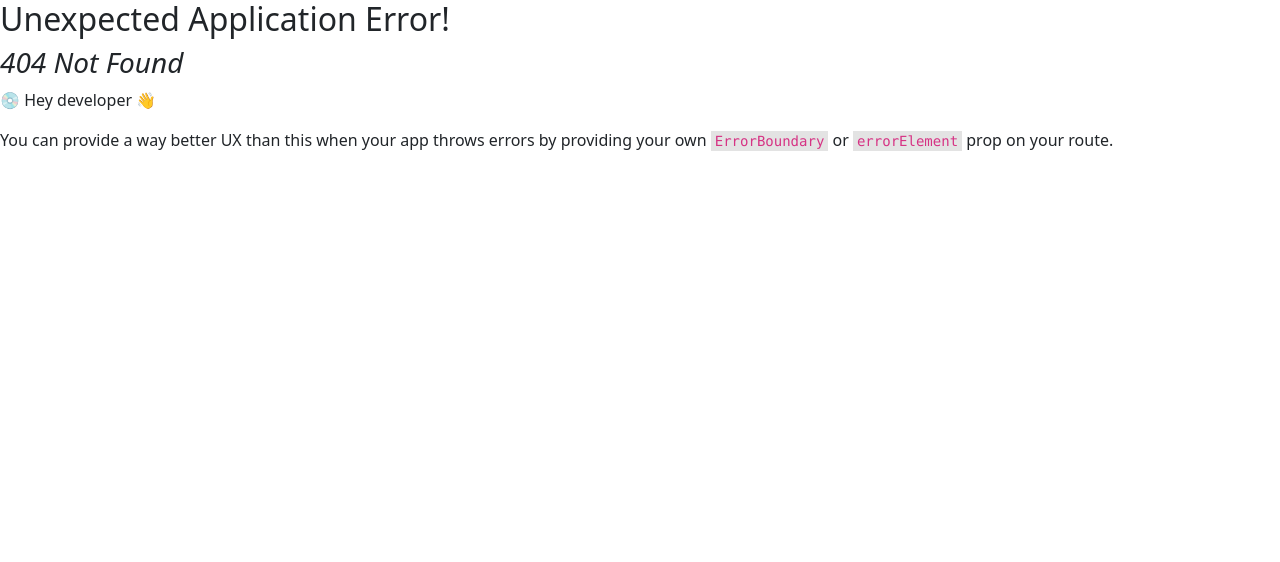
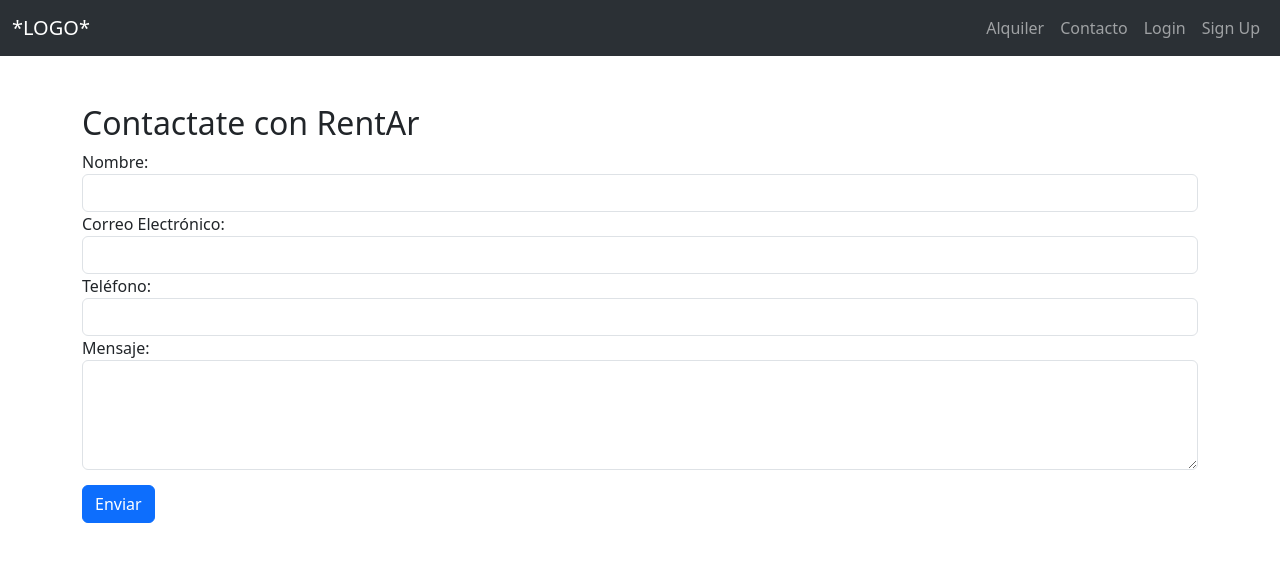
Before and after one commit to rossifrancisco/TPI_Laboratorio_3, a React (Vite) app: page /Contact in a window 1280 px wide. Before the commit this address had no page. Shown: the top 562 px of the page. Built offline with nearby package versions, Linux system fonts and the light colour scheme.

Commit message:
Login y signUp con auth, emailjs y sweetAlert
Co-Authored-By: rossifrancisco <141878723+rossifrancisco@users.noreply.github.com>
Co-Authored-By: Nicolás García <104448339+nicolasgarcia1@users.noreply.github.com>
Co-Authored-By: Facundo Solari <142059296+facundosolari@users.noreply.github.com>

```diff
--- a/package.json
+++ b/package.json
@@ -11,11 +11,13 @@
   },
   "dependencies": {
     "bootstrap": "^5.3.3",
+    "emailjs-com": "^3.2.0",
     "react": "^18.3.1",
     "react-bootstrap": "^2.10.5",
     "react-dom": "^18.3.1",
     "react-hot-toast": "^2.4.1",
-    "react-router-dom": "^6.27.0"
+    "react-router-dom": "^6.27.0",
+    "sweetalert2": "^11.14.4"
   },
   "devDependencies": {
     "@eslint/js": "^9.8.0",
--- a/src/App.jsx
+++ b/src/App.jsx
@@ -3,7 +3,9 @@ import Home from './components/Home/Home';
 import Login from './components/login/Login';
 import SignUp from './components/signup/SignUp'
 import Rent from './components/rent/Rent';
-
+import CreateProperty from './components/property/CreateProperty';
+import Private from './components/routes/Private';
+import Contact from './components/contact/Contact';
 
 function App() {
   const router = createBrowserRouter([
@@ -11,6 +13,15 @@ function App() {
     { path: '/Login', element: <Login /> },
     { path: '/SignUp', element: <SignUp /> },
     { path: '/Rent', element: <Rent /> },
+    { path: '/Contact', element: <Contact />},
+    {
+      path: "/CreateProperty",
+      element: (
+        <Private>
+          <CreateProperty />
+        </Private>
+      ),
+    },
 
   ]);
 
--- a/src/components/Home/Home.jsx
+++ b/src/components/Home/Home.jsx
@@ -3,10 +3,9 @@ import Navbar from '../navbarDefault/NavbarDefault';
 import Footer from '../footer/Footer'
 import { useNavigate } from 'react-router-dom'
 
-
 const Home = () => {
     const imageHero = 'https://images.pexels.com/photos/323705/pexels-photo-323705.jpeg?auto=compress&cs=tinysrgb&w=1260&h=750&dpr=1'
-
+    const imageRent = 'public/images/pexels-pixasquare-1115804.jpg'
     const navigate = useNavigate()
 
     return (
@@ -19,18 +18,19 @@ const Home = () => {
                     <div style={{ display: 'flex', justifyContent: 'center', marginTop: '20px' }}>
                         <button style={{ marginRight: '10px' }} onClick={() => navigate('/Rent')}>Quiero alquilar</button>
                         <button style={{ marginRight: '10px' }} onClick={() => navigate('/Rent')}>Quiero buscar</button>
-                        <button>Quiero publicar</button>
+                        <button style={{ marginRight: '10px' }} onClick={() => navigate('/CreateProperty')}>Quiero publicar</button>
                     </div>
                 </div>
             </div>
 
             <div className="d-flex" style={{ height: '100vh', backgroundColor: '#f0f0f0' }}>
                 <div style={{ flex: 1 }}>
-                    <Image src="/imagen.png" fluid style={{ height: '100%', objectFit: 'cover' }} />
+                    <Image src={imageRent} fluid style={{ height: '100%', objectFit: 'cover' }} />
                 </div>
                 <div style={{ flex: 1, padding: '50px', display: 'flex', alignItems: 'center', justifyContent: 'center' }}>
                     <div>
-                        <h2>En Inmobiliarias RentAR</h2>
+
+                        <h2>En RentAR</h2>
                         <p>
                             Estamos dedicados a ayudarte a encontrar el hogar de tus sueños o a vender tu propiedad de manera rápida y eficiente.
                             Nuestro portal te ofrece una experiencia fácil, segura y personalizada, permitiéndote acceder a una amplia variedad
--- /dev/null
+++ b/src/components/contact/Contact.jsx
@@ -0,0 +1,115 @@
+import React, { useState } from 'react';
+import emailjs from 'emailjs-com';
+import NavbarDefault from '../navbarDefault/NavbarDefault';
+import Swal from 'sweetalert2';
+
+const Contact = () => {
+    const [formData, setFormData] = useState({
+        name: '',
+        email: '',
+        phone: '',
+        message: '',
+    });
+
+    const handleNameChange = (e) => {
+        setFormData({ ...formData, name: e.target.value });
+    };
+
+    const handleEmailChange = (e) => {
+        setFormData({ ...formData, email: e.target.value });
+    };
+
+    const handlePhoneChange = (e) => {
+        setFormData({ ...formData, phone: e.target.value });
+    };
+
+    const handleMessageChange = (e) => {
+        setFormData({ ...formData, message: e.target.value });
+    };
+
+    const handleSubmit = (e) => {
+        e.preventDefault();
+        emailjs.send('service_75fqpfv', 'template_h83k6a8', formData, 'Ip1GEDcOAbIIhVBwo')
+            .then((response) => {
+                Swal.fire({
+                    title: '¡Éxito!',
+                    text: 'Email enviado con éxito!',
+                    icon: 'success',
+                    confirmButtonText: 'Aceptar'
+                });
+
+                setFormData({ name: '', email: '', phone: '', message: '' });
+            })
+            .catch((error) => {
+                Swal.fire({
+                    title: 'Error',
+                    text: `Error al enviar el email: ${error.text}`,
+                    icon: 'error',
+                    confirmButtonText: 'Aceptar'
+                });
+            });
+    };
+
+  return (
+    <>
+        <NavbarDefault />
+        <div className="container mt-5">
+            <h2>Contactate con RentAr</h2>
+            <form onSubmit={handleSubmit}>
+                <div className="form-group">
+                    <label htmlFor="name">Nombre:</label>
+                    <input
+                        type="text"
+                        className="form-control"
+                        id="name"
+                        name="name"
+                        value={formData.name}
+                        onChange={handleNameChange}
+                        required
+                    />
+                </div>
+                <div className="form-group">
+                    <label htmlFor="email">Correo Electrónico:</label>
+                    <input
+                        type="email"
+                        className="form-control"
+                        id="email"
+                        name="email"
+                        value={formData.email}
+                        onChange={handleEmailChange}
+                        required
+                    />
+                </div>
+                <div className="form-group">
+                    <label htmlFor="phone">Teléfono:</label>
+                    <input
+                        type="tel"
+                        className="form-control"
+                        id="phone"
+                        name="phone"
+                        value={formData.phone}
+                        onChange={handlePhoneChange}
+                        required
+                    />
+                </div>
+                <div className="form-group">
+                    <label htmlFor="message">Mensaje:</label>
+                    <textarea
+                        className="form-control"
+                        id="message"
+                        name="message"
+                        rows="4"
+                        value={formData.message}
+                        onChange={handleMessageChange}
+                        required
+                    />
+                </div>
+                <button type="submit" className="btn btn-primary" style={{ marginTop: 15 }}>Enviar</button>
+            </form>
+        </div>
+    </>
+  );
+};
+
+
+export default Contact;
--- a/src/components/login/Login.jsx
+++ b/src/components/login/Login.jsx
@@ -4,9 +4,10 @@ import Navbar from '../navbarDefault/NavbarDefault';
 import Footer from '../footer/Footer'
 import './Login.css'
 import { useAuthContext } from "../../context/AuthContext";
+import { Button } from "react-bootstrap";
 
 const Login = () => {
-    const { login, error, auth } = useAuthContext();
+    const { login, error, auth, logout } = useAuthContext();
     const navigate = useNavigate();
     const [username, setUsername] = useState("");
     const [password, setPassword] = useState("");
@@ -27,6 +28,13 @@ const Login = () => {
         <>
             <Navbar />
             <div className="login-container">
+                {auth.loggedIn ? (
+                    <div>
+                        <h4>Estás logueado como: {auth.firstName} {auth.lastName}</h4>
+                        <Button onClick={logout}>Cerrar sesión</Button>
+                    </div>
+                ) : (
+                    <>
                         <h1 style={{ textAlign: "center", margin: "50px" }}>
                             Ingrese su cuenta
                         </h1>
@@ -52,11 +60,19 @@ const Login = () => {
                                 {error.password && <p className="error">{error.password}</p>}
                             </label>
                             <button type="submit">Ingresar</button>
+                            <button
+                                style={{ backgroundColor: '#1c55a7'}}
+                                onClick={() => navigate('/SignUp')}
+                            >
+                                ¿No tienes una cuenta? Registrate
+                            </button>
                         </form>
+                    </>
+                )}
             </div>
             <Footer />
         </>
-    )
+    );
 }
 
 export default Login;
--- a/src/components/navbarDefault/NavbarDefault.jsx
+++ b/src/components/navbarDefault/NavbarDefault.jsx
@@ -1,7 +1,10 @@
 //import { Navbar } from "react-bootstrap";
 import 'bootstrap/dist/js/bootstrap.bundle.min.js';
+import { AuthContext } from '../../context/AuthContext';
+import { useContext } from 'react';
 
 const NavbarDefault = () => {
+    const { auth } = useContext(AuthContext);
 
     return (
         <nav className="navbar navbar-expand-lg bg-body-tertiary" data-bs-theme="dark">
@@ -12,10 +15,16 @@ const NavbarDefault = () => {
                 </button>
                 <div className="collapse navbar-collapse" id="navbarNavAltMarkup">
                     <div className="navbar-nav ms-auto">
-                        <a className="nav-link" href="/rent">ALQUILER</a>
-                        <a className="nav-link" href="#">CONTACTO</a>
-                        <a className="nav-link" href="/Login">LOGIN</a>
-                        <a className="nav-link" href="/SignUp">SIGN UP</a>
+                        <a className="nav-link" href="/rent">Alquiler</a>
+                        <a className="nav-link" href="/Contact">Contacto</a>
+                        <a className="nav-link" href="/Login">Login</a>
+                        <a className="nav-link" href="/SignUp">Sign Up</a>
+                        {
+                            auth.loggedIn && (
+                                <a className="nav-link" href="/CreateProperty">Subir Inmueble</a>
+                            )
+
+                        }
                     </div>
                 </div>
             </div>
--- /dev/null
+++ b/src/components/property/CreateProperty.jsx
@@ -0,0 +1,10 @@
+
+
+const CreateProperty = () => {
+
+    return (
+        <h1>Hola</h1>
+    )
+}
+
+export default CreateProperty;
--- /dev/null
+++ b/src/components/routes/Private.jsx
@@ -0,0 +1,14 @@
+import { Navigate } from "react-router-dom";
+import { useAuthContext } from "../../context/AuthContext";
+
+const Private = ({ children }) => {
+  const { auth } = useAuthContext();
+
+  if (!auth.loggedIn) {
+    return <Navigate to="/Login" replace />;
+  }
+
+  return children;
+};
+
+export default Private;
--- a/src/components/signup/SignUp.jsx
+++ b/src/components/signup/SignUp.jsx
@@ -5,9 +5,11 @@ import Footer from '../footer/Footer'
 import './SignUp.css';
 import { useAuthContext } from "../../context/AuthContext";
 import { useNavigate } from "react-router-dom";
+import Swal from "sweetalert2";
+import { Button } from "react-bootstrap";
 
 const SignUp = () => {
-    const {register} = useAuthContext();
+    const {register, auth, logout} = useAuthContext();
     const navigate = useNavigate();
     const [firstName, setFirstName] = useState('');
     const [lastName, setLastName] = useState('');
@@ -30,26 +32,48 @@ const SignUp = () => {
         const success = register(newUser);
 
         if (success) {
-            alert('¡Usuario registrado correctamente!');
+            Swal.fire({
+                title: '¡Éxito!',
+                text: '¡Usuario registrado correctamente!',
+                icon: 'success',
+                confirmButtonText: 'Aceptar'
+            }).then(() => {
                 setFirstName('');
                 setLastName('');
                 setUserName('');
                 setPassWord('');
-            navigate("/Appartment") //deberia redirigirte a crear el inmuebele!
+                navigate("/Login"); // Redirigir a crear el inmueble
+            });
         } else {
-            alert('El nombre de usuario ya está en uso, elija otro.');
+            Swal.fire({
+                title: 'Error',
+                text: 'El nombre de usuario ya está en uso, elija otro.',
+                icon: 'error',
+                confirmButtonText: 'Aceptar'
+            });
         }
     };
 
     return (
         <>
             <Navbar />
+            {
+                auth.loggedIn ? (
+                    <div className="login-container">
+                        <div>
+                            <h4>Estás logueado como: {auth.firstName} {auth.lastName}</h4>
+                            <Button onClick={logout}>Cerrar sesión</Button>
+                        </div>
+                    </div>
+
+                ) : (
                     <div className="signup-container">
-                <h1 style={{textAlign: "center", margin: "50px"}}>Ingrese sus datos</h1>
+                        <h1 style={{ textAlign: "center", margin: "50px" }}>Ingrese sus datos</h1>
                         <form onSubmit={onSubmitHandler} className="signup">
                             <label>
                                 <p>Nombre:</p>
-                        <input type="text"
+                                <input
+                                    type="text"
                                     value={firstName}
                                     onChange={(event) => setFirstName(event.target.value)}
                                     required
@@ -57,7 +81,8 @@ const SignUp = () => {
                             </label>
                             <label>
                                 <p>Apellido: </p>
-                        <input type="text"
+                                <input
+                                    type="text"
                                     value={lastName}
                                     onChange={(event) => setLastName(event.target.value)}
                                     required
@@ -65,7 +90,8 @@ const SignUp = () => {
                             </label>
                             <label>
                                 <p>Nombre de Usuario: </p>
-                        <input type="text"
+                                <input
+                                    type="text"
                                     value={userName}
                                     onChange={(event) => setUserName(event.target.value)}
                                     required
@@ -73,7 +99,8 @@ const SignUp = () => {
                             </label>
                             <label>
                                 <p>Contraseña: </p>
-                        <input type="password"
+                                <input
+                                    type="password"
                                     value={passWord}
                                     onChange={(event) => setPassWord(event.target.value)}
                                     required
@@ -82,9 +109,10 @@ const SignUp = () => {
                             <button type="submit"> Registrarse </button>
                         </form>
                     </div>
+                )
+            }
             <Footer />
         </>
-    )
-};
-
+    );
+}
 export default SignUp;
--- a/src/context/AuthContext.jsx
+++ b/src/context/AuthContext.jsx
@@ -1,4 +1,4 @@
-import { createContext, useContext, useState } from "react"
+import { createContext, useContext, useState, useEffect } from "react"
 import Users, { addUser } from '../components/users/Users'
 
 
@@ -9,17 +9,22 @@ export const useAuthContext = () => {
 }
 
 export const AuthProvider = ({ children }) => {
-
-    const [auth, setAuth] = useState({
+    const getStoredAuth = () => JSON.parse(localStorage.getItem("auth")) || {
         loggedIn: false,
         userId: null,
-
-    })
-
+        username: null,
+        email: null,
+        firstName: null,
+        lastName: null
+    };
+    const [auth, setAuth] = useState(getStoredAuth);
     const [error, setError] = useState({})
 
-    const login = (values) => {
-        const {username, password} = values;
+    useEffect(() => {
+        localStorage.setItem("auth", JSON.stringify(auth));
+    }, [auth]);
+
+    const login = ({ username, password }) => {
         setError({});
 
         const match = Users.find((user) => user.userName === username)
@@ -28,7 +33,11 @@ export const AuthProvider = ({ children }) => {
             if (match.passWord === password) {
                 setAuth({
                     loggedIn: true,
-                    userId: match.userId
+                    userId: match.userId,
+                    username: username,
+                    mail: match.email, // Agregar email
+                    firstName: match.FirstName, // Agregar nombre
+                    lastName: match.lastName // Agregar apellido
                 })
             } else {
                 setError({
@@ -49,14 +58,20 @@ export const AuthProvider = ({ children }) => {
             addUser(newUser);
             return true;
         }
+        setError({ username: "Usuario ya existe" });
         return false;
     };
 
     const logout = () => {
         setAuth({
             loggedIn: false,
-            userId: null
+            userId: null,
+            username: null,
+            email: null,
+            firstName: null,
+            lastName: null
         })
+        localStorage.removeItem("auth");
     }
 
 
```
Also changed, not shown: public/images/001.jpg (added), 1 other file (tests, documents, lock files or other folders). Lines whose indentation alone changed are shown as unchanged.
